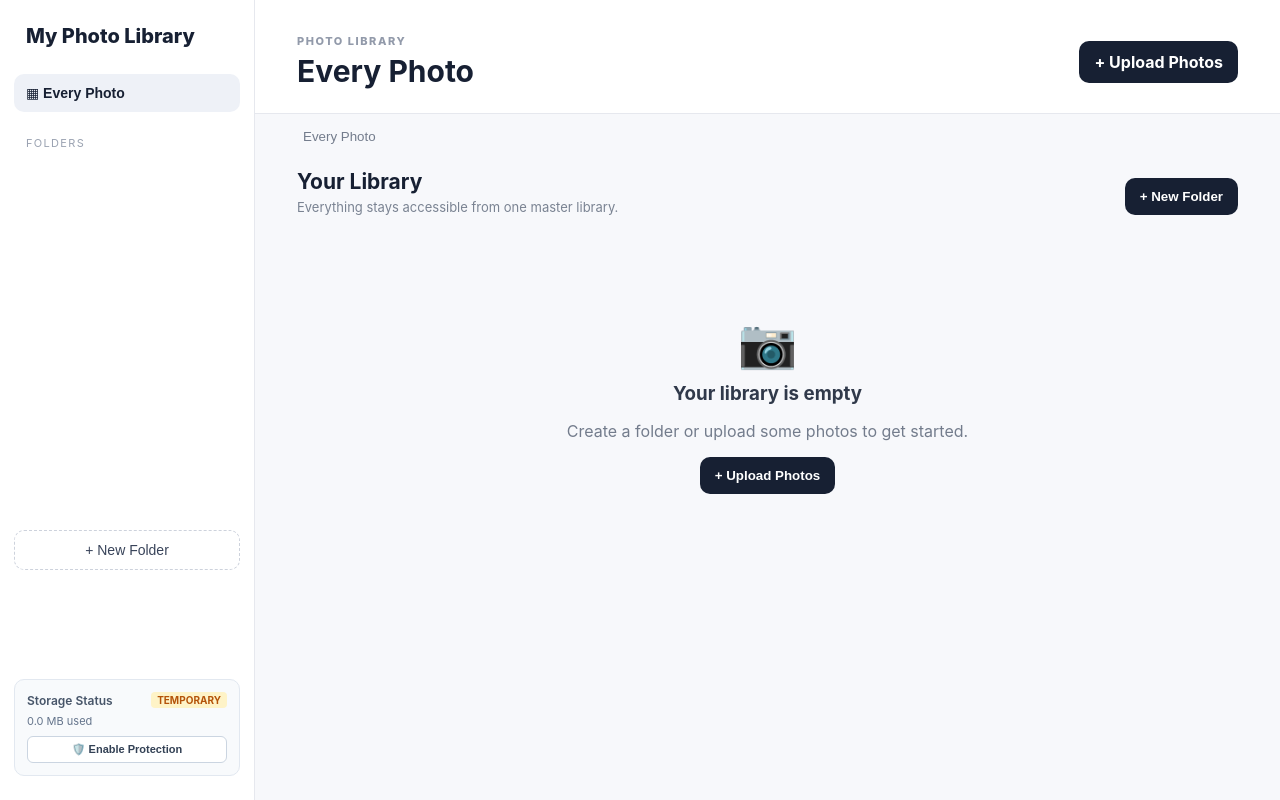
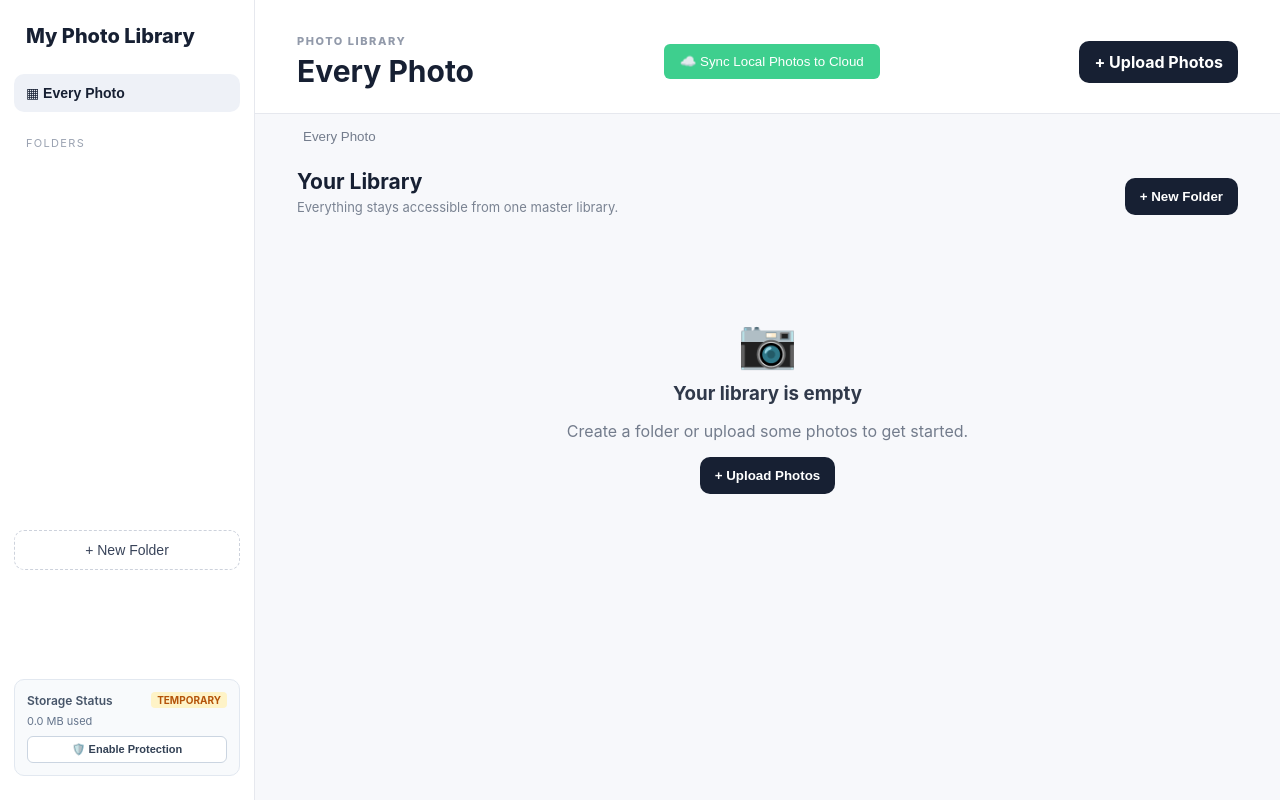
Before and after one commit to curiossgeorge/photo-library-app, a React (Vite) app: page / in a window 1280 px wide. Built offline with nearby package versions, Linux system fonts and the light colour scheme.

Commit message:
feat: add cloud sync button directly into main.jsx

```diff
--- a/src/main.jsx
+++ b/src/main.jsx
@@ -1,3 +1,4 @@
+import { supabase } from './supabaseClient'
 import React, { useEffect, useMemo, useRef, useState } from 'react'
 import { createRoot } from 'react-dom/client'
 import './style.css'
@@ -87,6 +88,8 @@ function App() {
   const [selectedPhoto, setSelectedPhoto] = useState(null)
   const [confirmDeletePhoto, setConfirmDeletePhoto] = useState(null)
   const [error, setError] = useState('')
+  const [syncing, setSyncing] = useState(false)
+  const [syncStatus, setSyncStatus] = useState('')
   const [storageInfo, setStorageInfo] = useState({ usage: 0, quota: 0, persisted: false })
   const inputRef = useRef(null)
 
@@ -195,6 +198,35 @@ function App() {
       }
     })()
   }, [])
+
+
+  async function handleCloudSync() {
+    setSyncing(true)
+    setSyncStatus('Reading local IndexedDB photos...')
+    try {
+      const allPhotos = await getAll(PHOTOS)
+      if (!allPhotos.length) {
+        setSyncStatus('No photos found in local storage.')
+        setSyncing(false)
+        return
+      }
+      setSyncStatus('Syncing ' + allPhotos.length + ' photos to Supabase cloud...')
+      for (let i = 0; i < allPhotos.length; i++) {
+        const p = allPhotos[i]
+        if (p.blob) {
+          const fileName = 'photo_' + Date.now() + '_' + i + '.jpg'
+          const { error: upErr } = await supabase.storage.from('photos').upload(fileName, p.blob, { upsert: true })
+          if (upErr) console.error('Upload error:', upErr)
+        }
+      }
+      setSyncStatus('Sync complete! All photos are stored in the cloud.')
+    } catch (e) {
+      console.error(e)
+      setSyncStatus('Sync failed: ' + e.message)
+    } finally {
+      setSyncing(false)
+    }
+  }
 
   const currentFolder = folders.find(f => f.id === currentFolderId) || null
   const children = useMemo(() => folders.filter(f => f.parentId === currentFolderId), [folders, currentFolderId])
@@ -364,6 +396,7 @@ function App() {
             <div className="eyebrow">PHOTO LIBRARY</div>
             <h1>{currentFolder ? currentFolder.name : 'Every Photo'}</h1>
           </div>
+          <button onClick={handleCloudSync} disabled={syncing} style={{ padding: '10px 16px', backgroundColor: '#3ecf8e', color: '#fff', border: 'none', borderRadius: '6px', cursor: 'pointer', marginRight: '10px' }}>{syncing ? 'Syncing...' : '☁️ Sync Local Photos to Cloud'}</button>
           <label className="upload">
             + Upload Photos
             <input ref={inputRef} type="file" accept="image/*" multiple onChange={uploadPhotos} />
```
